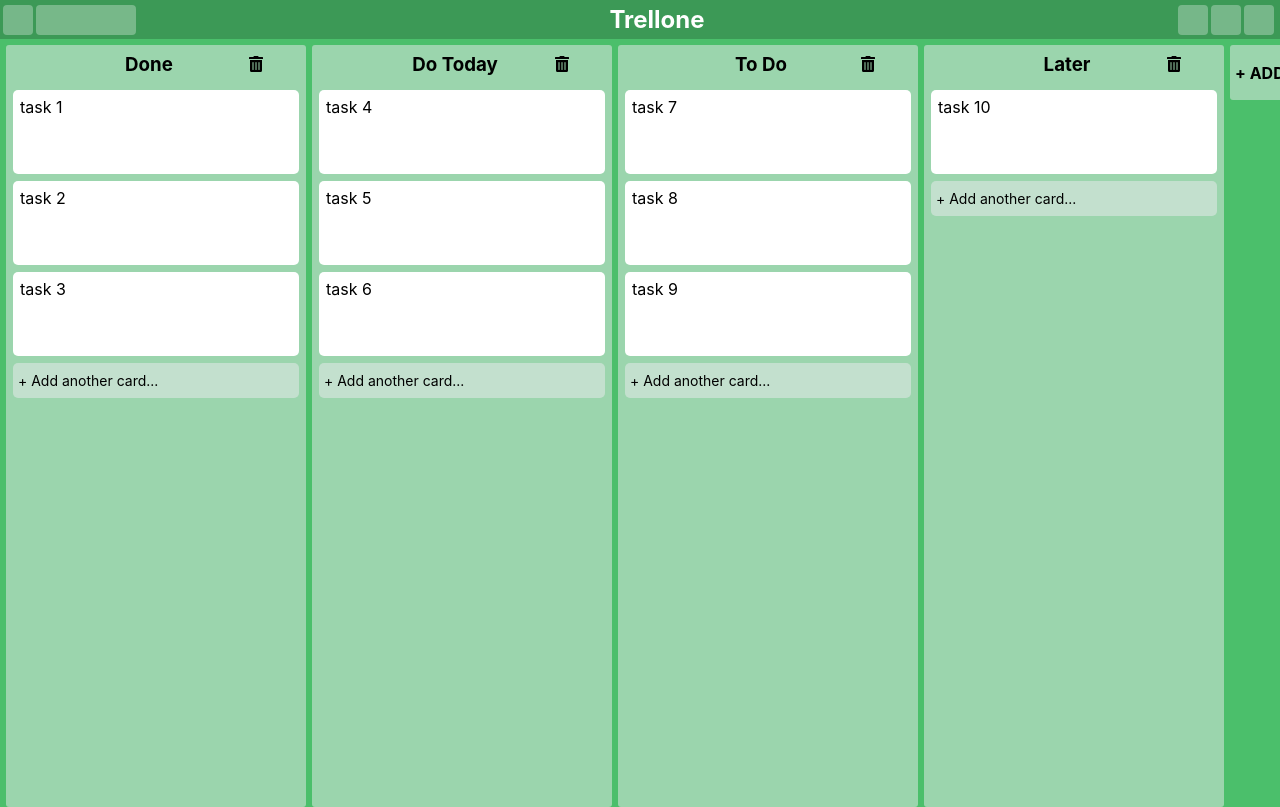
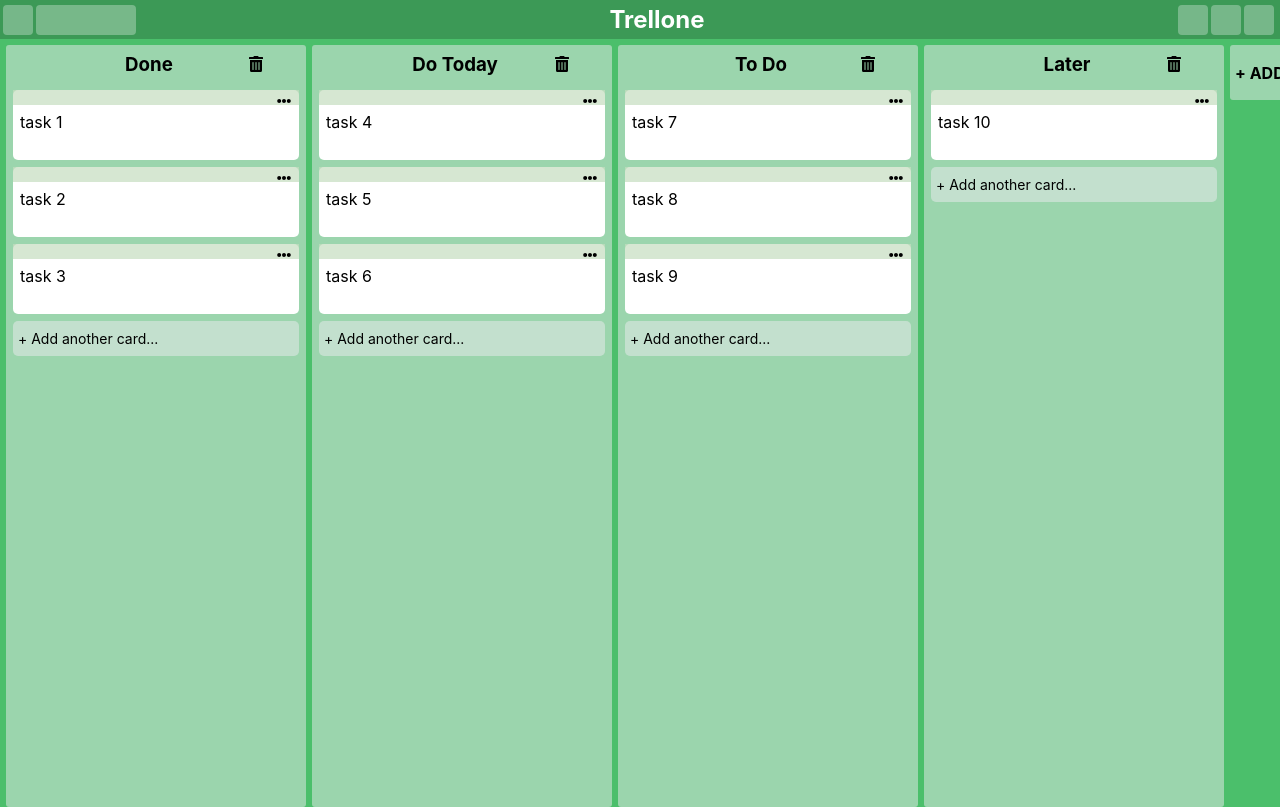
Before and after one commit to Akash-Anand10/React-Demo, a React (Create React App) app: page / in a window 1280 px wide. Built offline with nearby package versions, Linux system fonts and the light colour scheme.

Commit message:
added remove ticket functionality

```diff
--- a/src/actions/boardActions.ts
+++ b/src/actions/boardActions.ts
@@ -36,7 +36,7 @@ type addOrRemoveTicketToSectionPayload = {
   sectionId: string,
   ticketDetails: {
     id: string,
-    title: string
+    title?: string
   }
 }
 
--- a/src/actions/sectionActions.ts
+++ b/src/actions/sectionActions.ts
@@ -1,10 +1,11 @@
 export const ADD_TICKET = "sectionActions/ADD_TICKET";
+export const REMOVE_TICKET = "sectionActions/REMOVE_TICKET";
 
 type addOrRemoveTicketPayload = {
   sectionId: string,
   ticketDetails: {
     id: string,
-    title: string
+    title?: string
   }
 }
 
@@ -14,3 +15,10 @@ export const addTicket = (payload: addOrRemoveTicketPayload) => {
     payload
   }
 }
+
+export const removeTicket = (payload: addOrRemoveTicketPayload) => {
+  return {
+    type: REMOVE_TICKET,
+    payload
+  }
+}
--- a/src/components/Card.tsx
+++ b/src/components/Card.tsx
@@ -1,42 +1,94 @@
-import styled from "styled-components"
-import { Draggable } from "react-beautiful-dnd"
+import styled from "styled-components";
+import { Draggable } from "react-beautiful-dnd";
+import { FontAwesomeIcon } from "@fortawesome/react-fontawesome";
+import { faEllipsisH } from "@fortawesome/free-solid-svg-icons";
+import { useAppSelector, useThunkDispatch } from "../hooks";
+import { MouseEventHandler } from "react";
+import {removeTicketFromSection} from "../actions/boardActions"
+import {removeTicket} from "../actions/sectionActions"
+
 
 const CardContainer = styled.div`
   height: 70px;
   max-height: 100px;
   background-color: white;
-    padding: 7px;
   margin: 7px;
   margin-bottom: 6px;
   border-radius: 5px;
-`
+`;
 
 const CardContent = styled.div`
+  padding: 7px;
+`;
 
-`
+const CardMenu = styled.div`
+  background-color: rgba(197, 221, 191, 0.7);
+  height: 15px;
+  padding-right: 7px;
+  display: flex;
+  align-items: center;
+  justify-content: flex-end
+`;
 
-const Card = ({ index, ticketId, content }: CardProps) => {
+type menuProps = {
+  onDeleteHandler: MouseEventHandler<HTMLDivElement>
+}
+const Menu = ({onDeleteHandler}: menuProps) => {
+  return(
+    <div style={{
+      height: "15px",
+      width: "15px",
+      cursor: "pointer"
+    }}
+    onClick={onDeleteHandler}
+    >
+      <FontAwesomeIcon icon={faEllipsisH} size="sm"/>
+    </div>
+  )
+}
+
+const Card = ({ index, ticketId, content, sectionId }: CardProps) => {
+
+  const dispatch = useThunkDispatch();
+
+  const onDeleteHandler = () => {
+    console.log("deleted", ticketId);
+    dispatch(removeTicketFromSection({
+      sectionId: sectionId,
+      ticketDetails: {
+        id: ticketId
+      }
+    }));
+    dispatch(removeTicket({
+      sectionId: sectionId,
+      ticketDetails: {
+        id: ticketId
+      }
+    }));
+  }
+
   return (
-    <Draggable draggableId={ticketId} index={index} key={ticketId} >
+    <Draggable draggableId={ticketId} index={index} key={ticketId}>
       {(provided) => (
         <CardContainer
           {...provided.draggableProps}
           {...provided.dragHandleProps}
           ref={provided.innerRef}
         >
-          <CardContent>
-            {content}
-          </CardContent>
+          <CardMenu>
+            <Menu onDeleteHandler={onDeleteHandler}/>
+          </CardMenu>
+          <CardContent>{content}</CardContent>
         </CardContainer>
       )}
     </Draggable>
-
-  )
-}
+  );
+};
 
 type CardProps = {
-  index: number,
-  content: string,
-  ticketId: string
-}
+  index: number;
+  content: string;
+  ticketId: string;
+  sectionId: string;
+};
 export default Card;
--- a/src/components/Section.tsx
+++ b/src/components/Section.tsx
@@ -3,9 +3,8 @@ import { Draggable, Droppable } from "react-beautiful-dnd";
 import { FontAwesomeIcon } from "@fortawesome/react-fontawesome";
 import { faTrashAlt } from "@fortawesome/free-solid-svg-icons";
 import Card from "./Card";
-import { useAppSelector } from "../hooks";
 import { useEffect, useState } from "react";
-import { useThunkDispatch } from "../hooks";
+import { useAppSelector, useThunkDispatch } from "../hooks";
 import { removeSection } from "../actions/boardActions";
 import AddTicket from "./addTicket";
 
@@ -64,6 +63,7 @@ export default function Section({ sectionId, index }: SectionProps) {
     return (
       <Card
         ticketId={ticketId}
+        sectionId={sectionId}
         index={index}
         content={allTickets[ticketId].content}
         key={ticketId}
--- a/src/reducers/boardReducer.ts
+++ b/src/reducers/boardReducer.ts
@@ -106,8 +106,18 @@ function boardReducer(
       return r;
 
     case REMOVE_TICKET_FROM_SECTION:
+      const changingSection = state.byId[action.payload.sectionId]
+      const sectionTicketsAfterRemove = state.byId[action.payload.sectionId].tickets.filter(ticketId => ticketId !== action.payload.ticketDetails.id)
+
       return {
         ...state,
+        byId: {
+          ...state.byId,
+          [action.payload.sectionId]: {
+            ...changingSection,
+            tickets: sectionTicketsAfterRemove
+          }
+        }
       };
 
     default:
--- a/src/reducers/sectionReducer.ts
+++ b/src/reducers/sectionReducer.ts
@@ -1,11 +1,11 @@
 import { AnyAction } from "redux";
-import { ADD_TICKET } from "../actions/sectionActions";
+import { ADD_TICKET, REMOVE_TICKET } from "../actions/sectionActions";
 import { data } from "../components/models/initData";
 
 const initialData = data;
+type stateType = typeof initialData.tickets;
+function sectionReducer(state = initialData.tickets, action: AnyAction): stateType {
 
-function sectionReducer(state = initialData.tickets, action: AnyAction) {
-  type stateType = typeof state;
 
   switch (action.type) {
     case ADD_TICKET:
@@ -22,6 +22,16 @@ function sectionReducer(state = initialData.tickets, action: AnyAction) {
         allIds: ticketsAfterAdd
       } as stateType;
 
+      case REMOVE_TICKET:
+        const ticketIdsAfterRemove: string[] = state.allIds.filter(ticketId => ticketId !== action.payload.ticketDetails.id)
+        const ticketsAfterRemove = state.byId
+        delete ticketsAfterRemove[action.payload.ticketDetails.id]
+        return{
+          ...state,
+          allIds: ticketIdsAfterRemove,
+          byId: ticketsAfterRemove
+        }
+
     default:
       return state;
   }
```
Lines whose indentation alone changed are shown as unchanged.
